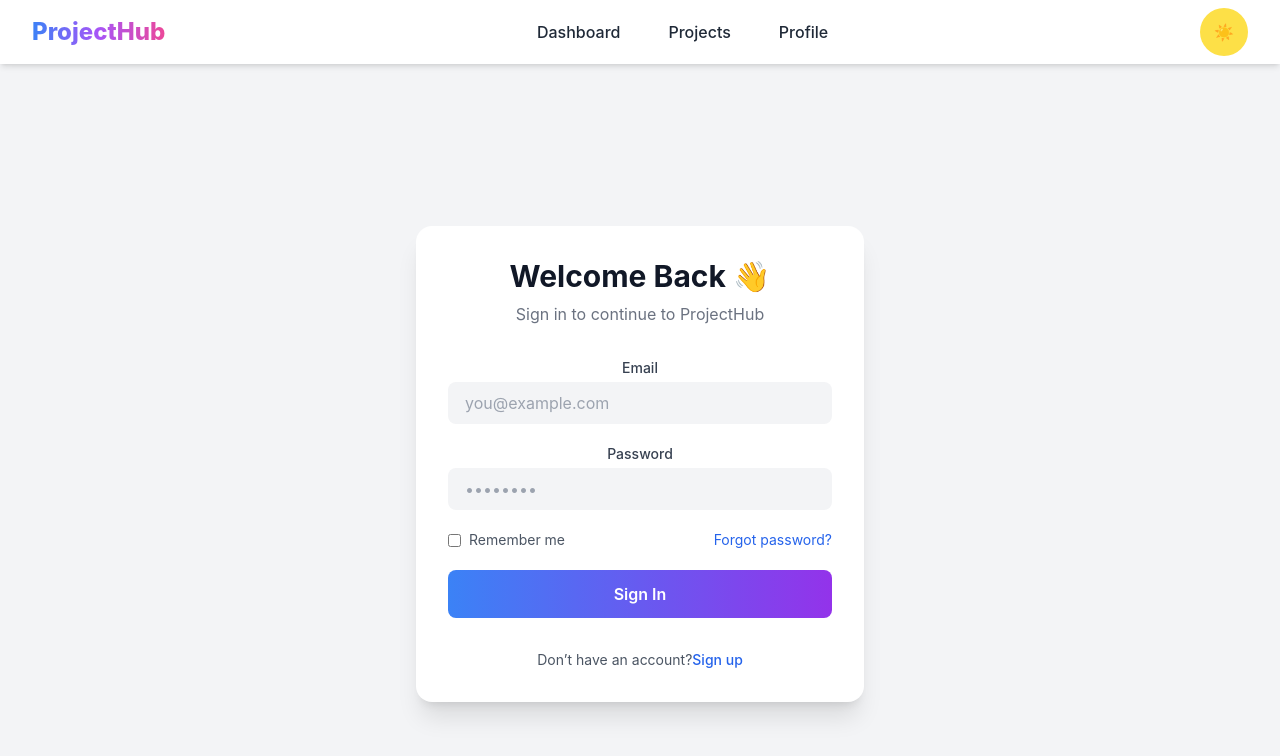
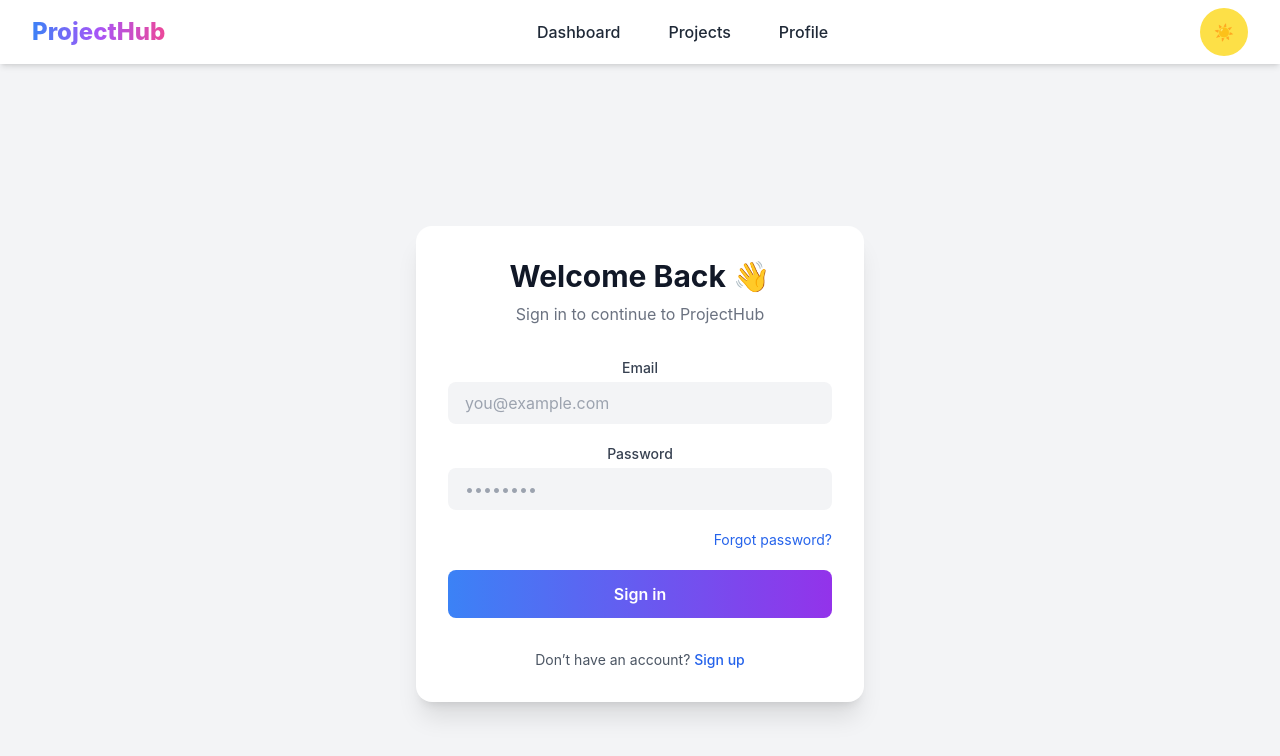
Before and after one commit to mouadab2023/projecthub-frontend, a React (Create React App) app: page /login in a window 1280 px wide. Shown: the top 756 px of the page. Built offline with nearby package versions, Linux system fonts and the light colour scheme.

Commit message:
refactoring form components

```diff
--- /dev/null
+++ b/src/components/AuthFooter.jsx
@@ -0,0 +1,18 @@
+import React from "react";
+import {Link} from "react-router-dom";
+
+const AuthFooter = ({  footerText, footerLinkLabel, footerLinkTo }) => {
+    return (
+
+                <p className="mt-8 text-center text-sm text-gray-600 dark:text-gray-400">
+                    {footerText}{" "}
+                    <span className="text-blue-600 dark:text-blue-400 hover:underline font-medium cursor-pointer">
+                        <Link to={footerLinkTo}>
+                            {footerLinkLabel}
+                        </Link>
+                    </span>
+                </p>
+        );
+};
+
+export default AuthFooter;
--- /dev/null
+++ b/src/components/Button.jsx
@@ -0,0 +1,10 @@
+import React from "react";
+const Button = ({ submitLabel, onClick }) => (
+    <button
+        onClick={onClick}
+        className="w-full py-3 rounded-lg bg-gradient-to-r from-blue-500 to-purple-600 text-white font-semibold hover:opacity-90 active:scale-[0.98] transition-all duration-200"
+    >
+        {submitLabel}
+    </button>
+)
+export default Button;
--- /dev/null
+++ b/src/components/Form.jsx
@@ -0,0 +1,30 @@
+import React from "react";
+import Button from "./Button";
+const Form =(props)=>{
+    return (
+        <div className="min-h-screen flex items-center justify-center bg-gray-100 dark:bg-gray-900 transition-colors duration-500">
+
+            <div className="w-full max-w-md bg-white dark:bg-gray-800 rounded-2xl shadow-xl p-8">
+
+                <h2 className="text-3xl font-bold text-center text-gray-900 dark:text-white mb-2">
+                    {props.introduction}
+                </h2>
+
+                <p className="text-center text-gray-500 dark:text-gray-400 mb-8">
+                    {props.title}
+                </p>
+
+                <form className="space-y-5" onSubmit={props.onSubmit}>
+                    {props.children}
+                    <Button submitLabel={props.submitLabel} />
+                </form>
+
+                {props.footer}
+
+            </div>
+
+        </div>
+
+    )
+}
+export default Form;
--- /dev/null
+++ b/src/components/Input.jsx
@@ -0,0 +1,15 @@
+import React from "react";
+const Input = ({ name,type,placeholder,onChange }) => (
+    <div>
+        <label className="block text-sm font-medium text-gray-700 dark:text-gray-300 mb-1">
+            {name}
+        </label>
+        <input
+            onChange={(event)=>onChange(event.target.value)}
+            type={type}
+            placeholder={placeholder}
+            className="w-full px-4 py-2 rounded-lg bg-gray-100 dark:bg-gray-700 border border-transparent focus:border-blue-500 focus:ring-2 focus:ring-blue-500 outline-none text-gray-900 dark:text-white transition"
+        />
+    </div>
+)
+export default Input;
--- a/src/components/Login.jsx
+++ b/src/components/Login.jsx
@@ -1,73 +1,50 @@
 import React from "react";
+import Input from "./Input";
+import Form from "./Form";
+import {Link} from "react-router-dom";
+import AuthFooter from "./AuthFooter";
+
 const Login = () => {
     return (
-        <div
-            className="min-h-screen flex items-center justify-center bg-gray-100 dark:bg-gray-900 transition-colors duration-500">
 
-            <div className="w-full max-w-md bg-white dark:bg-gray-800 rounded-2xl shadow-xl p-8">
+            <Form
+                introduction="Welcome Back 👋"
+                title="Sign in to continue to ProjectHub"
+                submitLabel="Sign in"
+                onSubmit={null}
+                footer={
+                    <AuthFooter
+                        footerText="Don’t have an account?"
+                        footerLinkLabel="Sign up"
+                        footerLinkTo="/register"
+                    />
+                }
+            >
+                <Input
+                    type="email"
+                    name="Email"
+                    placeholder="you@example.com"
+                    onChange={null}
+                />
 
-                <h2 className="text-3xl font-bold text-center text-gray-900 dark:text-white mb-2">
-                    Welcome Back 👋
-                </h2>
-                <p className="text-center text-gray-500 dark:text-gray-400 mb-8">
-                    Sign in to continue to ProjectHub
-                </p>
+                <Input
+                    type="password"
+                    name="Password"
+                    placeholder="••••••••"
+                    onChange={null}
+                />
 
-                <form className="space-y-5">
+                <div className="flex justify-end text-sm">
+                    <Link
+                        to="/wdp"
+                        className="text-blue-600 dark:text-blue-400 hover:underline"
+                    >
+                        Forgot password?
+                    </Link>
+                </div>
+            </Form>
 
-                    <div>
-                        <label className="block text-sm font-medium text-gray-700 dark:text-gray-300 mb-1">
-                            Email
-                        </label>
-                        <input
-                            type="email"
-                            placeholder="you@example.com"
-                            className="w-full px-4 py-2 rounded-lg bg-gray-100 dark:bg-gray-700 border border-transparent focus:border-blue-500 focus:ring-2 focus:ring-blue-500 outline-none text-gray-900 dark:text-white transition"
-                        />
-                    </div>
+    );
+};
 
-                    <div>
-                        <label className="block text-sm font-medium text-gray-700 dark:text-gray-300 mb-1">
-                            Password
-                        </label>
-                        <input
-                            type="password"
-                            placeholder="••••••••"
-                            className="w-full px-4 py-2 rounded-lg bg-gray-100 dark:bg-gray-700 border border-transparent focus:border-purple-500 focus:ring-2 focus:ring-purple-500 outline-none text-gray-900 dark:text-white transition"
-                        />
-                    </div>
-
-                    <div className="flex items-center justify-between text-sm">
-                        <label className="flex items-center space-x-2 text-gray-600 dark:text-gray-400">
-                            <input type="checkbox" className="rounded border-gray-300 dark:border-gray-600"/>
-                            <span>Remember me</span>
-                        </label>
-
-                        <a href="#" className="text-blue-600 dark:text-blue-400 hover:underline">
-                            Forgot password?
-                        </a>
-                    </div>
-
-                    <button
-                        type="submit"
-                        className="w-full py-3 rounded-lg bg-gradient-to-r from-blue-500 to-purple-600 text-white font-semibold hover:opacity-90 active:scale-[0.98] transition-all duration-200"
-                    >
-                        Sign In
-                    </button>
-
-                </form>
-
-                <p className="mt-8 text-center text-sm text-gray-600 dark:text-gray-400">
-                    Don’t have an account?
-                    <a  className="text-blue-600 dark:text-blue-400 hover:underline font-medium">
-                        Sign up
-                    </a>
-                </p>
-
-            </div>
-
-        </div>
-
-    )
-}
 export default Login;
```
